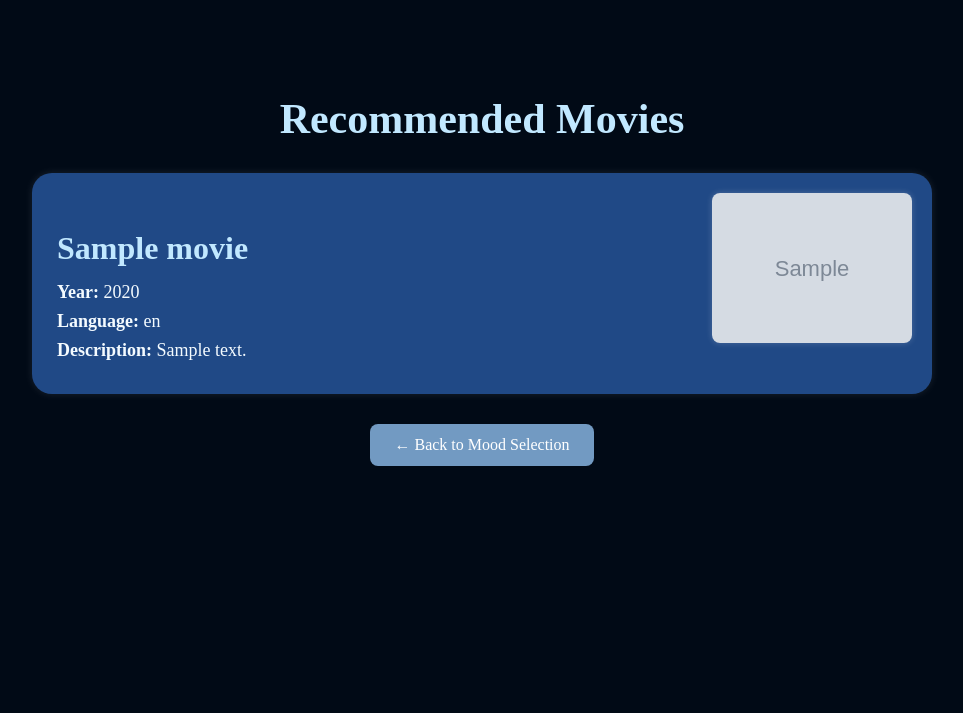
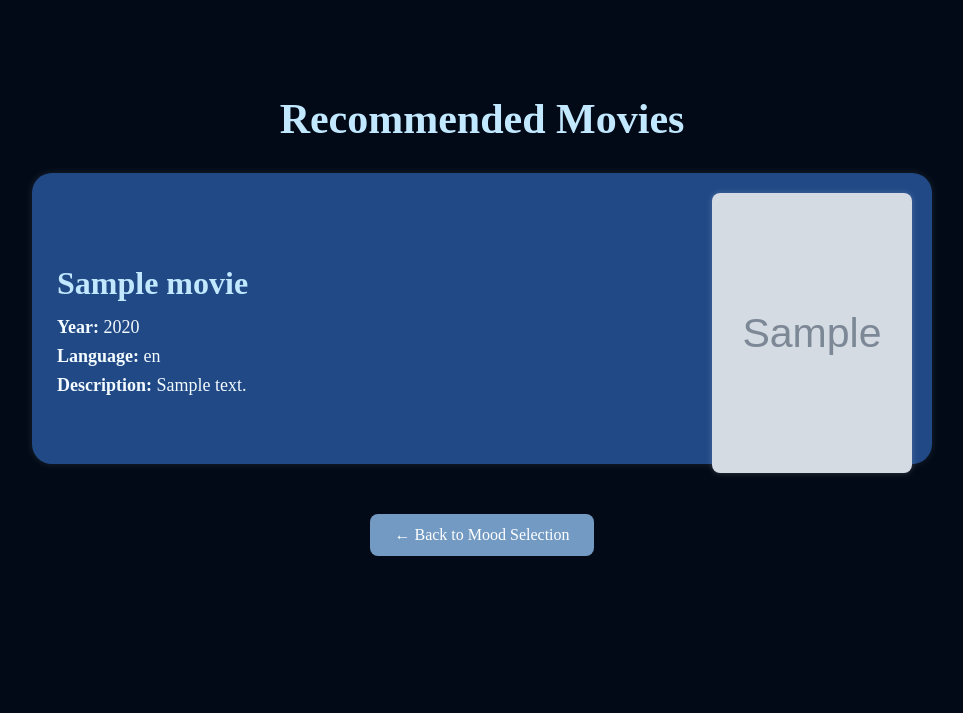
Before and after one commit to glep-pyto/Moodvie, a Flask app: template templates/results.html in a window 1280 px wide. Shown: the top 713 px of the page, without its empty margins (158-1121 px from the left). Run offline with Flask 3, Linux system fonts and the light colour scheme; the template is opened without the code that fills it: most values are stand-ins (such as "Sample title", 1, 10 or a date in 2020); grey boxes marked "Sample" are stand-in pictures.

Commit message:
Fixed poster styles in movie card

```diff
--- a/static/style.css
+++ b/static/style.css
@@ -123,9 +123,12 @@
     }
 
     .divider {
-        height: 2px; /* Thickness of the divider */
-        background: linear-gradient(to right, transparent, #5c8ecf, transparent); /* Gradient effect */
-        margin: 40px auto; /* Spacing around the divider */
+        height: 2px;
+        /* Thickness of the divider */
+        background: linear-gradient(to right, transparent, #5c8ecf, transparent);
+        /* Gradient effect */
+        margin: 40px auto;
+        /* Spacing around the divider */
         max-width: 80%;
     }
 
@@ -209,15 +212,17 @@
         display: flex;
         flex-direction: row;
         justify-content: space-between;
-        align-items: center;
+        align-items: flex-start;
         background-color: #204986;
         border-radius: 20px;
         box-shadow: 0 0 8px rgba(255, 255, 255, 0.1);
         padding: 25px;
-        margin-bottom: 30px;
+        margin-bottom: 50px;
         color: #C1E8FF;
         position: relative;
         padding-right: 280px;
+        padding-top: 60px;
+        padding-bottom: 60px;
     }
 
     .movie-card h3 {
@@ -225,10 +230,12 @@
         font-weight: bold;
         margin-bottom: 15px;
         color: #C1E8FF;
+        align-items: flex-start;
     }
 
     .movie-card img {
         width: 200px;
+        height: 280px;
         border-radius: 8px;
         margin-left: 30px;
         box-shadow: 0 0 6px rgba(255, 255, 255, 0.2);
@@ -245,6 +252,9 @@
 
     .movie-card-details {
         flex: 1;
+        display: flex;
+        flex-direction: column;
+        justify-content: flex-start;
     }
 
     .more-button {
```
